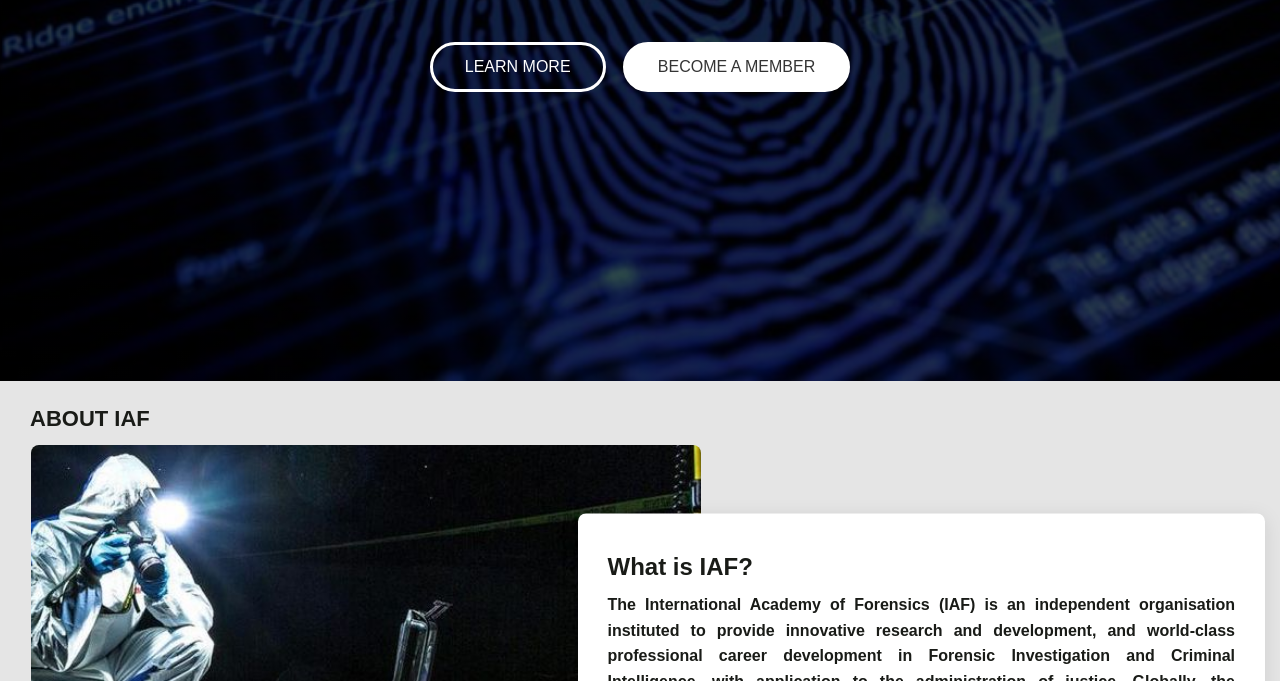
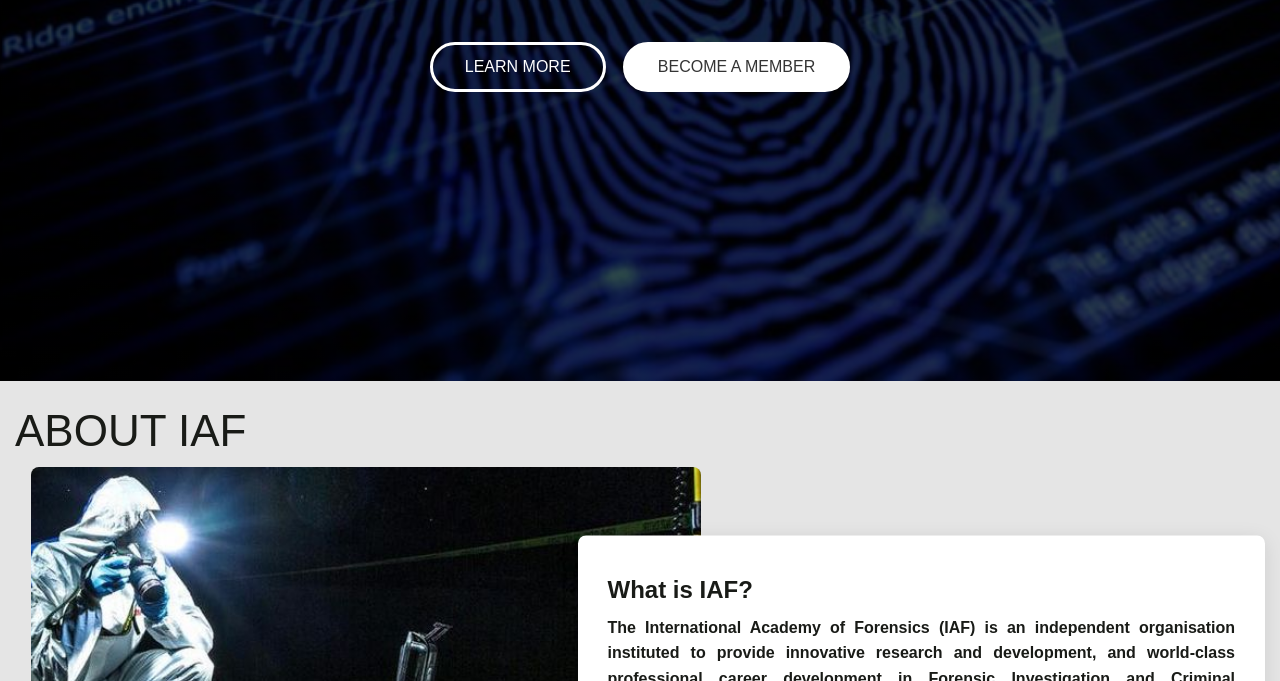
Before and after one commit to wurasimi/solid-succotash, a website: page index.html in a window 1280 px wide. Shown: the part 419-1100 px from the top of the page. Drawn offline with nearby package versions, Linux system fonts and the light colour scheme; files whose address does not match are found by name; a web font is replaced by a local one.

Commit message:
Update index.html

```diff
--- a/index.html
+++ b/index.html
@@ -80,7 +80,7 @@
 
     <!-- section -->
     <section class="afsa-section text-center" id = "about">
-      <h1 class = "text-center" >ABOUT IAF</h1>
+      <h1 class = "about-title" >ABOUT IAF</h1>
       <div class="container position-relative">
           <img src="slider5.jpg" alt="Forensic Science Image" class="afsa-image">
           <div class="afsa-card text-start">
```
